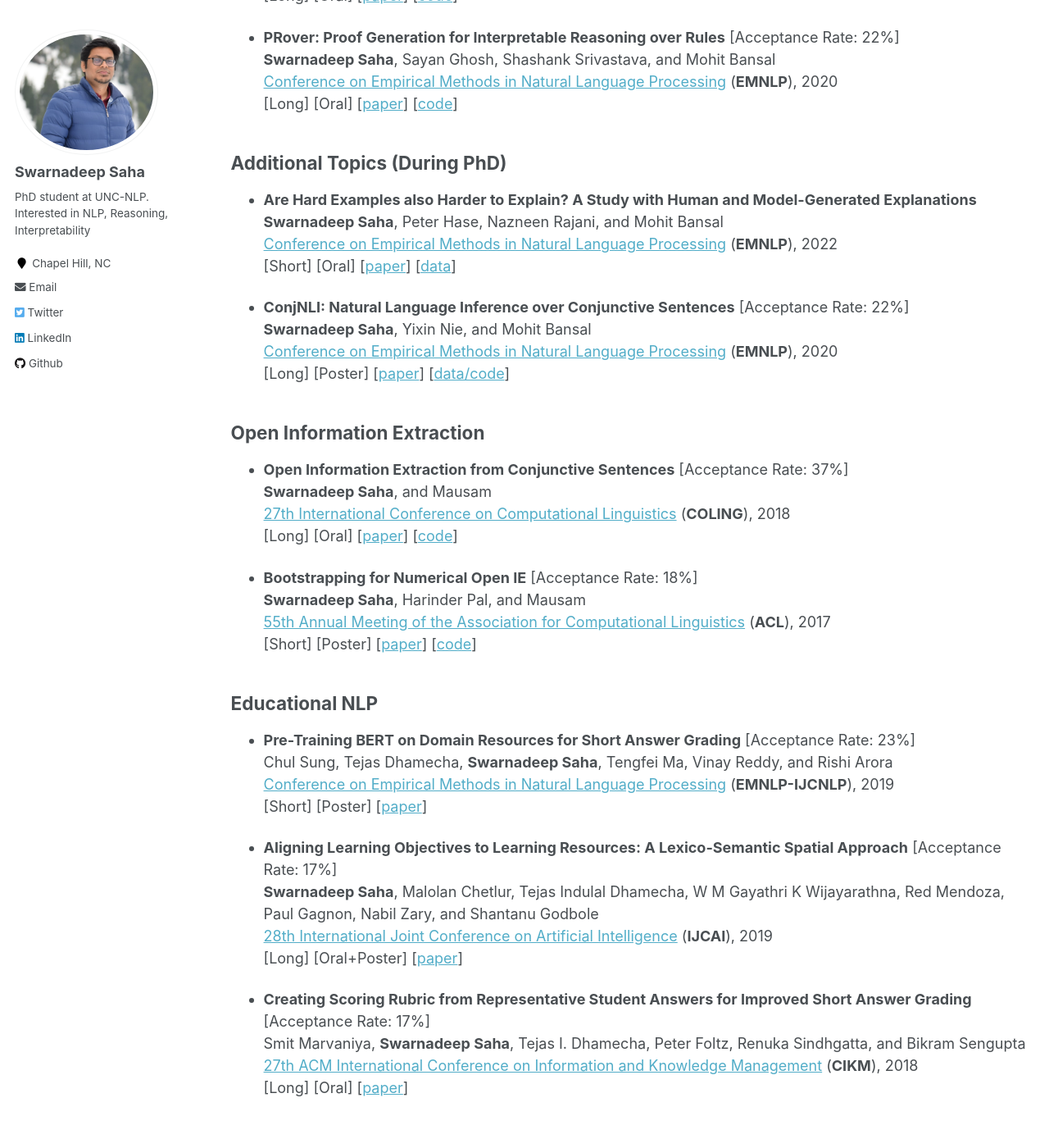
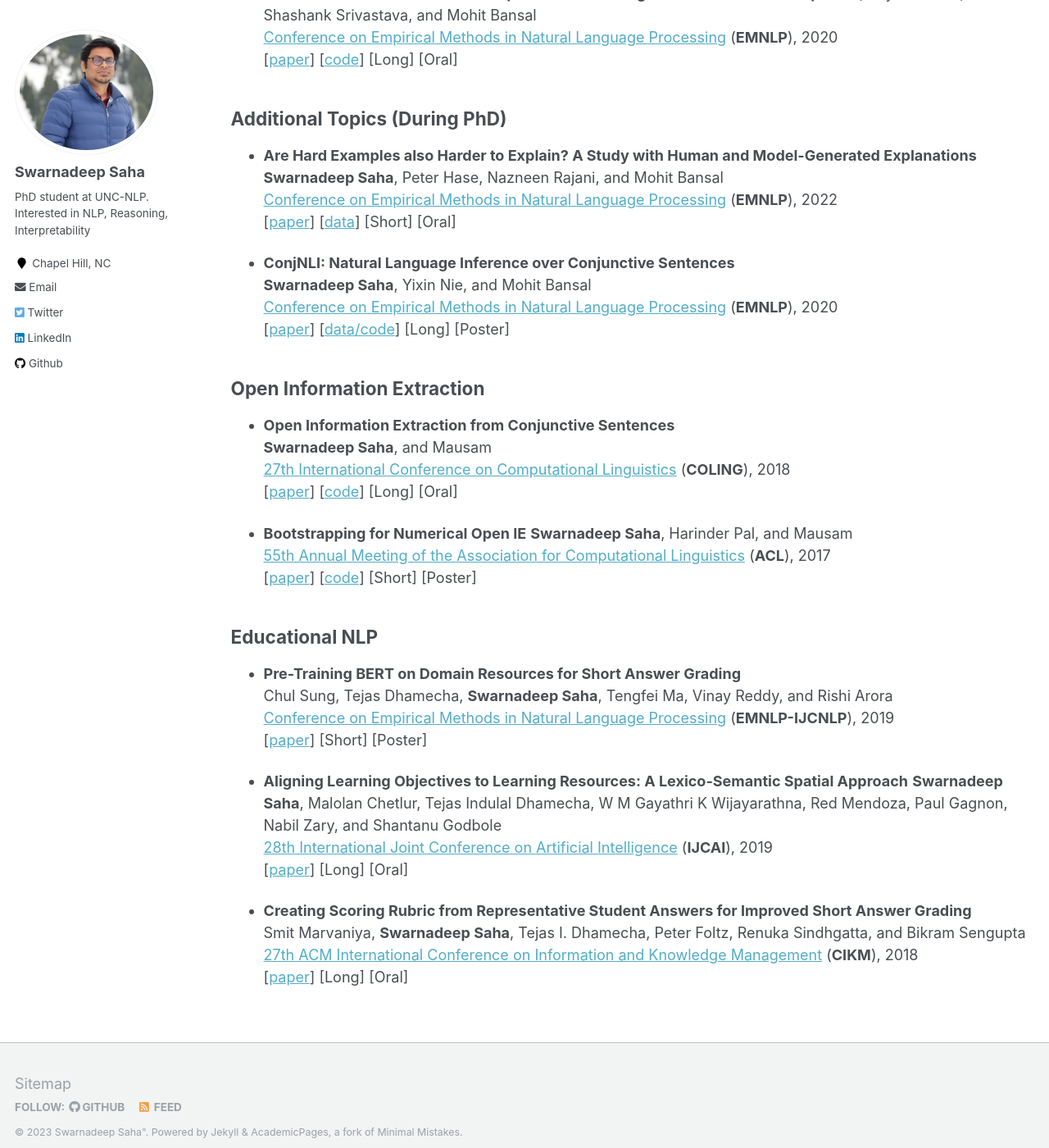
Before and after one commit to swarnaHub/swarnahub.github.io, a Jekyll site: the page built from _pages/research.md, in a window 1280 px wide and 1400 px high, scrolled down 1799 px. Shown: the whole window at 82% size. Built offline with Jekyll 4.4.1, drawn with Linux system fonts in a browser that asks for light colours; some of the changed text lies outside the part shown.

Commit message:
Minor changes

```diff
--- a/_config.yml
+++ b/_config.yml
@@ -13,7 +13,7 @@ name                     : &name Swarnadeep Saha"
 description              : &description "Swarnadeep Saha"
 url                      : https://swarnahub.github.io # the base hostname & protocol for your site e.g. "https://mmistakes.github.io"
 baseurl                  : "" # the subpath of your site, e.g. "/blog"
-repository               : "swarnahub/https://swarnahub.github.io/"
+repository               : "swarnahub/https://swarnahub.github.io"
 teaser                   :  # filename of teaser fallback teaser image placed in /images/, .e.g. "500x300.png"
 breadcrumbs              : false # true, false (default)
 words_per_minute         : 160
--- a/_pages/research.md
+++ b/_pages/research.md
@@ -16,98 +16,98 @@ Papers are roughly grouped by topic below. For a full list, see my [Google Schol
 * **ReConcile: Round-Table Conference Improves Reasoning via Consensus among Diverse LLMs**
 Justin Chih-Yao Chen, **Swarnadeep Saha**, and Mohit Bansal
 Pre-print on arXiv, 2023
-[Long] [[paper](https://arxiv.org/abs/2309.13007)] [[code](https://github.com/dinobby/ReConcile)]
+[[paper](https://arxiv.org/abs/2309.13007)] [[code](https://github.com/dinobby/ReConcile)] [Long]
 
 * **Can Language Models Teach Weaker Agents? Teacher Explanations Improve Students via Personalization**
 **Swarnadeep Saha**, Peter Hase, and Mohit Bansal
 [Neural Information Processing Systems](https://nips.cc/) (**NeurIPS**), 2023
-[Long] [Poster] [[paper](https://arxiv.org/abs/2306.09299)] [[code](https://github.com/swarnaHub/ExplanationIntervention)]
+[[paper](https://arxiv.org/abs/2306.09299)] [[code](https://github.com/swarnaHub/ExplanationIntervention)] [Long] [Poster]
 
 ## Attributable Generative Reasoning
 
 * **Summarization Programs: Interpretable Abstractive Summarization with Neural Modular Trees**
 **Swarnadeep Saha**, Shiyue Zhang, Peter Hase, and Mohit Bansal
 [International Conference on Learning Representations](https://iclr.cc/) (**ICLR**) 2023
-[Long] [Poster] [[paper](https://arxiv.org/abs/2209.10492)] [[code](https://github.com/swarnaHub/SummarizationPrograms)]
+[[paper](https://arxiv.org/abs/2209.10492)] [[code](https://github.com/swarnaHub/SummarizationPrograms)] [Long] [Poster]
 
 * **MURMUR: Modular Multi-Step Reasoning for Semi-Structured Data-to-Text Generation**
 **Swarnadeep Saha**, Xinyan Velocity Yu, Mohit Bansal, Ramakanth Pasunuru, and Asli Celikyilmaz
 [Annual Meeting of the Association for Computational Linguistics](https://www.2023.aclweb.org/) (**Findings of ACL**), 2023
-[Long] [Poster] [[paper](https://arxiv.org/abs/2212.08607)] [[code]()]
+[[paper](https://arxiv.org/abs/2212.08607)] [[code]()] [Long] [Poster]
 
 ## Large Language Model Evaluation
 
 * **Branch-Solve-Merge Improves Large Language Model Evaluation and Generation**
 **Swarnadeep Saha**, Omer Levy, Asli Celikyilmaz, Mohit Bansal, Jason Weston, and Xian Li
 Pre-print on arXiv, 2023
-[Long] [[paper](https://arxiv.org/abs/2310.15123)] [[code]()]
+[[paper](https://arxiv.org/abs/2310.15123)] [[code]()] [Long]
 
 * **ReCEval: Evaluating Reasoning Chains via Correctness and Informativeness**
 Archiki Prasad, **Swarnadeep Saha**, Xiang Zhou, and Mohit Bansal
 [Conference on Empirical Methods in Natural Language Processing](https://2023.emnlp.org/) (**EMNLP**), 2023
-[Long] [[paper](https://arxiv.org/abs/2304.10703)] [[code](https://github.com/archiki/ReCEval)]
+[[paper](https://arxiv.org/abs/2304.10703)] [[code](https://github.com/archiki/ReCEval)] [Long] [Poster]
 
 ## Structured Reasoning over Implicit Knowledge
 
-* **Explanation Graph Generation via Pre-trained Language Models: An Empirical Study with Contrastive Learning** [Accept Rate: 21%]
+* **Explanation Graph Generation via Pre-trained Language Models: An Empirical Study with Contrastive Learning**
 **Swarnadeep Saha**, Prateek Yadav, and Mohit Bansal
 [Annual Meeting of the Association for Computational Linguistics](https://www.2022.aclweb.org/) (**ACL**), 2022
-[Long] [Poster] [[paper](https://arxiv.org/abs/2204.04813)] [[code](https://github.com/swarnaHub/ExplagraphGen)]
+[[paper](https://arxiv.org/abs/2204.04813)] [[code](https://github.com/swarnaHub/ExplagraphGen)] [Long] [Poster]
 
-* **ExplaGraphs: An Explanation Graph Generation Task for Structured Commonsense Reasoning** [Acceptance Rate: 23%]
+* **ExplaGraphs: An Explanation Graph Generation Task for Structured Commonsense Reasoning**
 **Swarnadeep Saha**, Prateek Yadav, Lisa Bauer, and Mohit Bansal
 [Conference on Empirical Methods in Natural Language Processing](https://2021.emnlp.org/) (**EMNLP**), 2021
-[Long] [Oral] [[paper](https://arxiv.org/abs/2104.07644)] [[data/code](https://github.com/swarnaHub/ExplaGraphs)] [[website](https://explagraphs.github.io/)]
+[[paper](https://arxiv.org/abs/2104.07644)] [[data/code](https://github.com/swarnaHub/ExplaGraphs)] [[website](https://explagraphs.github.io/)] [Long] [Oral]
 
 ## Deductive Reasoning
 
-* **multiPRover: Generating Multiple Proofs for Improved Interpretability in Rule Reasoning** [Acceptance Rate: 26%]
+* **multiPRover: Generating Multiple Proofs for Improved Interpretability in Rule Reasoning**
 **Swarnadeep Saha**, Prateek Yadav, and Mohit Bansal
 [Conference of the North American Chapter of the Association for Computational Linguistics](https://2021.naacl.org/) (**NAACL**), 2021
-[Long] [Oral] [[paper](https://arxiv.org/abs/2106.01354)] [[code](https://github.com/swarnaHub/multiPRover)]
+[[paper](https://arxiv.org/abs/2106.01354)] [[code](https://github.com/swarnaHub/multiPRover)] [Long] [Oral]
 
-* **PRover: Proof Generation for Interpretable Reasoning over Rules** [Acceptance Rate: 22%]
+* **PRover: Proof Generation for Interpretable Reasoning over Rules**
 **Swarnadeep Saha**, Sayan Ghosh, Shashank Srivastava, and Mohit Bansal
 [Conference on Empirical Methods in Natural Language Processing](https://2020.emnlp.org/) (**EMNLP**), 2020
-[Long] [Oral] [[paper](https://arxiv.org/abs/2010.02830)] [[code](https://github.com/swarnaHub/PRover)]
+[[paper](https://arxiv.org/abs/2010.02830)] [[code](https://github.com/swarnaHub/PRover)] [Long] [Oral]
 
 ## Additional Topics (During PhD)
 
 * **Are Hard Examples also Harder to Explain? A Study with Human and Model-Generated Explanations**
 **Swarnadeep Saha**, Peter Hase, Nazneen Rajani, and Mohit Bansal
 [Conference on Empirical Methods in Natural Language Processing](https://2022.emnlp.org/) (**EMNLP**), 2022
-[Short] [Oral] [[paper](https://arxiv.org/abs/2211.07517)] [[data](https://github.com/swarnaHub/ExplanationHardness)]
+[[paper](https://arxiv.org/abs/2211.07517)] [[data](https://github.com/swarnaHub/ExplanationHardness)] [Short] [Oral]
 
-* **ConjNLI: Natural Language Inference over Conjunctive Sentences** [Acceptance Rate: 22%]
+* **ConjNLI: Natural Language Inference over Conjunctive Sentences**
 **Swarnadeep Saha**, Yixin Nie, and Mohit Bansal
 [Conference on Empirical Methods in Natural Language Processing](https://2020.emnlp.org/) (**EMNLP**), 2020
-[Long] [Poster] [[paper](https://arxiv.org/abs/2010.10418)] [[data/code](https://github.com/swarnaHub/ConjNLI)]
+[[paper](https://arxiv.org/abs/2010.10418)] [[data/code](https://github.com/swarnaHub/ConjNLI)] [Long] [Poster]
 
 ## Open Information Extraction
 
-* **Open Information Extraction from Conjunctive Sentences** [Acceptance Rate: 37%]
+* **Open Information Extraction from Conjunctive Sentences**
 **Swarnadeep Saha**, and Mausam
 [27th International Conference on Computational Linguistics](https://coling2018.org/) (**COLING**), 2018
-[Long] [Oral] [[paper](https://swarnahub.github.io/papers/COLING18.pdf)] [[code](https://github.com/dair-iitd/OpenIE-standalone)]
+[[paper](https://swarnahub.github.io/papers/COLING18.pdf)] [[code](https://github.com/dair-iitd/OpenIE-standalone)] [Long] [Oral]
 
-* **Bootstrapping for Numerical Open IE** [Acceptance Rate: 18%]
+* **Bootstrapping for Numerical Open IE**
 **Swarnadeep Saha**, Harinder Pal, and Mausam
 [55th Annual Meeting of the Association for Computational Linguistics](http://acl2017.org/) (**ACL**), 2017
-[Short] [Poster] [[paper](https://swarnahub.github.io/papers/ACL17.pdf)] [[code](https://github.com/dair-iitd/OpenIE-standalone)]
+[[paper](https://swarnahub.github.io/papers/ACL17.pdf)] [[code](https://github.com/dair-iitd/OpenIE-standalone)] [Short] [Poster]
 
 ## Educational NLP
 
-* **Pre-Training BERT on Domain Resources for Short Answer Grading** [Acceptance Rate: 23%]
+* **Pre-Training BERT on Domain Resources for Short Answer Grading**
 Chul Sung, Tejas Dhamecha, **Swarnadeep Saha**, Tengfei Ma, Vinay Reddy, and Rishi Arora
 [Conference on Empirical Methods in Natural Language Processing](http://emnlp-ijcnlp2019.org/) (**EMNLP-IJCNLP**), 2019
-[Short] [Poster] [[paper](https://swarnahub.github.io/papers/EMNLP19.pdf)]
+[[paper](https://swarnahub.github.io/papers/EMNLP19.pdf)] [Short] [Poster]
 
-* **Aligning Learning Objectives to Learning Resources: A Lexico-Semantic Spatial Approach** [Acceptance Rate: 17%]
+* **Aligning Learning Objectives to Learning Resources: A Lexico-Semantic Spatial Approach**
 **Swarnadeep Saha**, Malolan Chetlur, Tejas Indulal Dhamecha, W M Gayathri K Wijayarathna, Red Mendoza, Paul Gagnon, Nabil Zary, and Shantanu Godbole
 [28th International Joint Conference on Artificial Intelligence](https://www.ijcai19.org/) (**IJCAI**), 2019
-[Long] [Oral+Poster] [[paper](https://swarnahub.github.io/papers/IJCAI19.pdf)]
+[[paper](https://swarnahub.github.io/papers/IJCAI19.pdf)] [Long] [Oral]
 
-* **Creating Scoring Rubric from Representative Student Answers for Improved Short Answer Grading**  [Acceptance Rate: 17%]
+* **Creating Scoring Rubric from Representative Student Answers for Improved Short Answer Grading**
 Smit Marvaniya, **Swarnadeep Saha**, Tejas I. Dhamecha, Peter Foltz, Renuka Sindhgatta, and Bikram Sengupta
 [27th ACM International Conference on Information and Knowledge Management](https://www.cikm2018.units.it/) (**CIKM**), 2018
-[Long] [Oral] [[paper](https://swarnahub.github.io/papers/CIKM18.pdf)]
+[[paper](https://swarnahub.github.io/papers/CIKM18.pdf)] [Long] [Oral]
```
Also changed, not shown: _pages/experience.md (+1 -1 lines).
